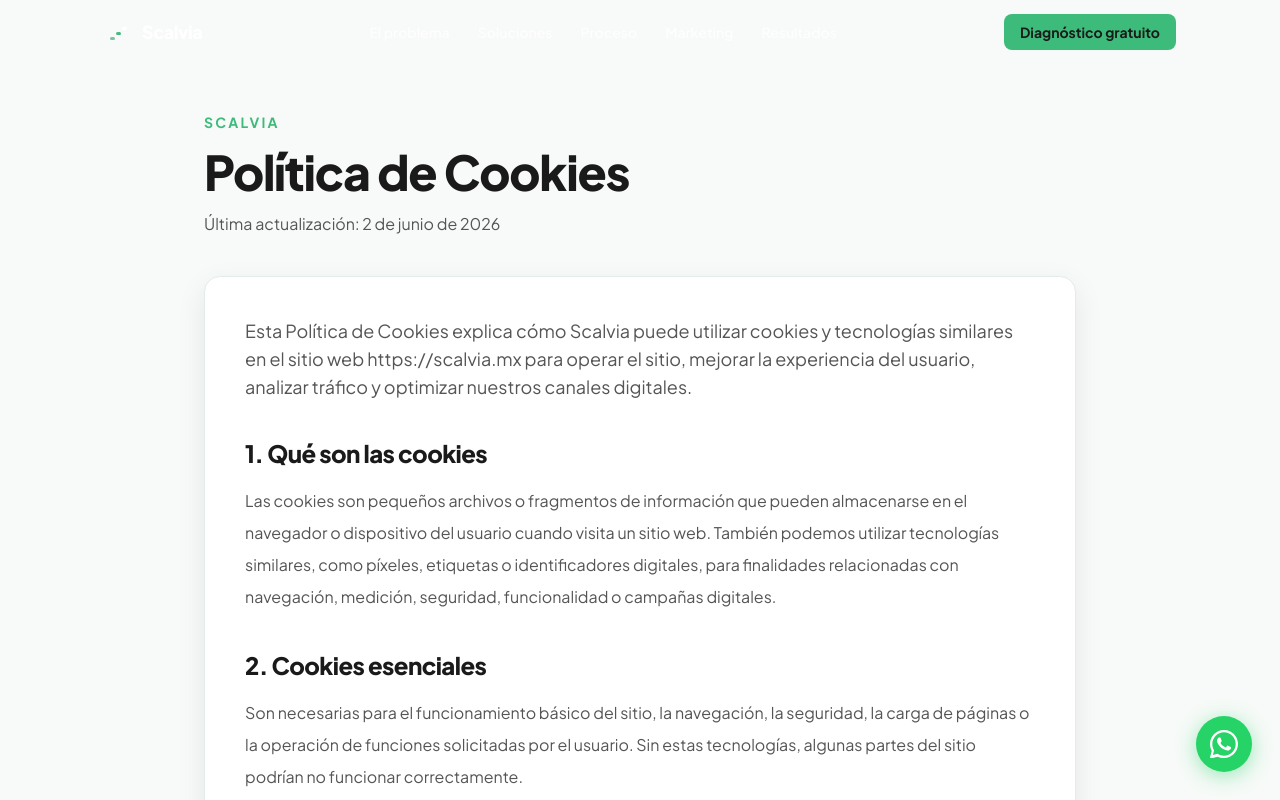
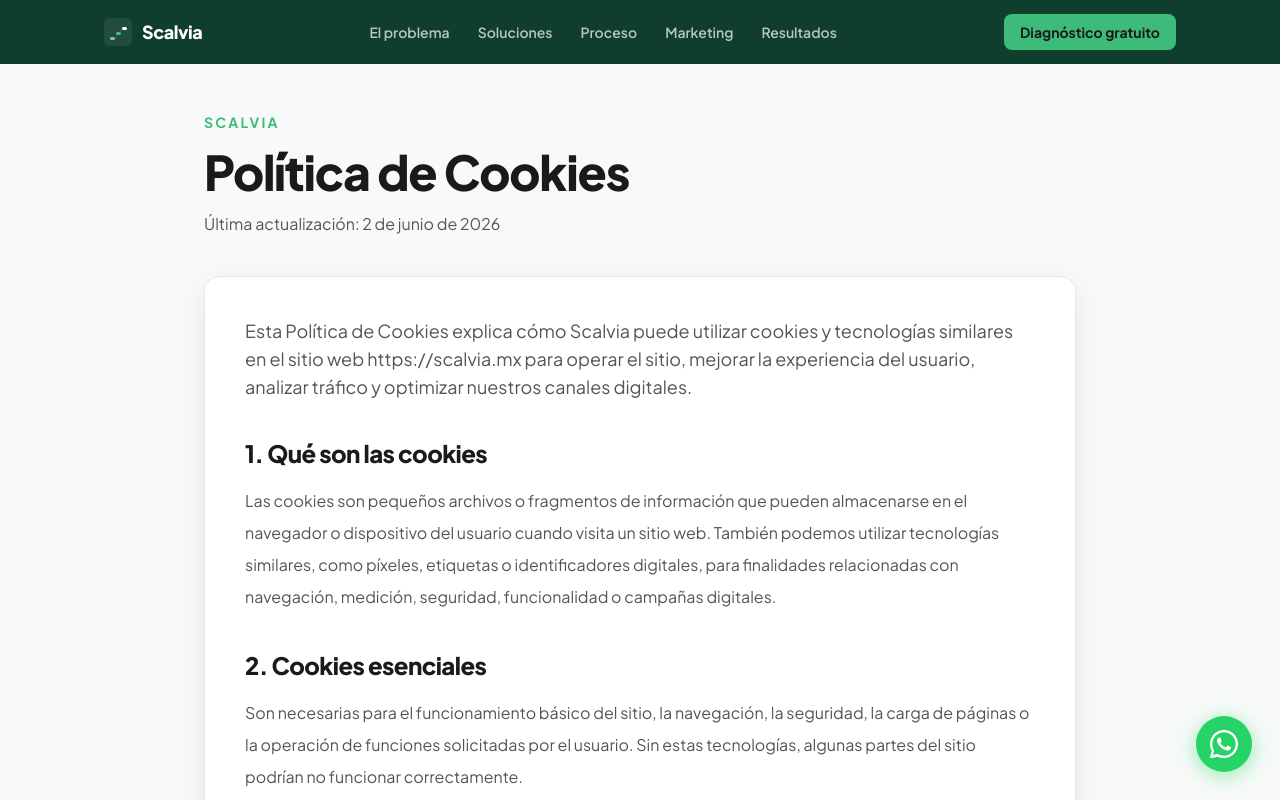
Before and after one commit to scalviamx/scalvia_landing, a Next.js app: page /cookies in a window 1280 px wide. Shown: the top 800 px of the page. Built offline with nearby package versions, Linux system fonts and the light colour scheme.

Commit message:
Fix legal pages header visibility

```diff
--- a/src/app/cookies/page.tsx
+++ b/src/app/cookies/page.tsx
@@ -12,7 +12,7 @@ export const metadata: Metadata = {
 export default function CookiesPage() {
   return (
     <>
-      <Nav />
+      <Nav variant="solid" />
       <LegalPage
         title="Política de Cookies"
         updatedAt="2 de junio de 2026"
--- a/src/app/privacidad/page.tsx
+++ b/src/app/privacidad/page.tsx
@@ -13,7 +13,7 @@ export const metadata: Metadata = {
 export default function PrivacidadPage() {
   return (
     <>
-      <Nav />
+      <Nav variant="solid" />
       <LegalPage
         title="Política de Privacidad"
         updatedAt="2 de junio de 2026"
--- a/src/app/terminos/page.tsx
+++ b/src/app/terminos/page.tsx
@@ -12,7 +12,7 @@ export const metadata: Metadata = {
 export default function TerminosPage() {
   return (
     <>
-      <Nav />
+      <Nav variant="solid" />
       <LegalPage
         title="Términos y Condiciones"
         updatedAt="2 de junio de 2026"
--- a/src/components/sections/Nav.tsx
+++ b/src/components/sections/Nav.tsx
@@ -24,11 +24,16 @@ const NAV_LINKS = [
   { href: '/resultados', label: 'Resultados' },
 ]
 
-export function Nav() {
+type NavProps = {
+  variant?: 'transparent' | 'solid'
+}
+
+export function Nav({ variant = 'transparent' }: NavProps) {
   const isLite = useMotionProfile('auto') === 'lite'
   const [scrolled, setScrolled] = useState(false)
   const [menuOpen, setMenuOpen] = useState(false)
   const pathname = usePathname()
+  const showSolidBackground = variant === 'solid' || scrolled
 
   useEffect(() => {
     const onScroll = () => setScrolled(window.scrollY > 24)
@@ -46,7 +51,7 @@ export function Nav() {
         animate={{ y: 0, opacity: 1 }}
         transition={{ duration: 0.5, ease: [0.16, 1, 0.3, 1] }}
         className={`fixed top-0 left-0 right-0 z-50 h-16 flex items-center transition-all duration-300 ${
-          scrolled
+          showSolidBackground
             ? isLite
               ? 'bg-forest shadow-[0_1px_0_rgba(255,255,255,0.06)]'
               : 'bg-forest/95 backdrop-blur-md shadow-[0_1px_0_rgba(255,255,255,0.06)]'
```
